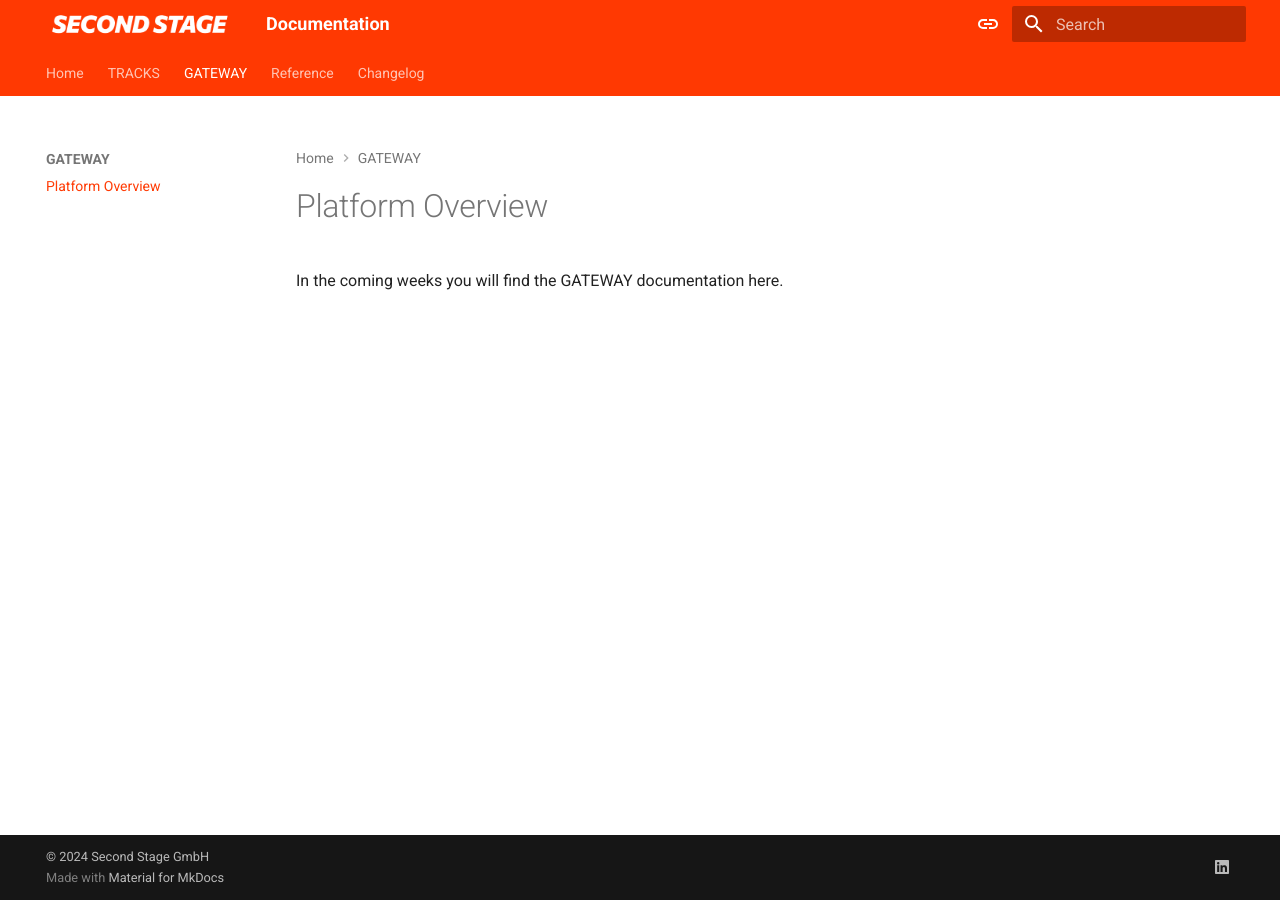
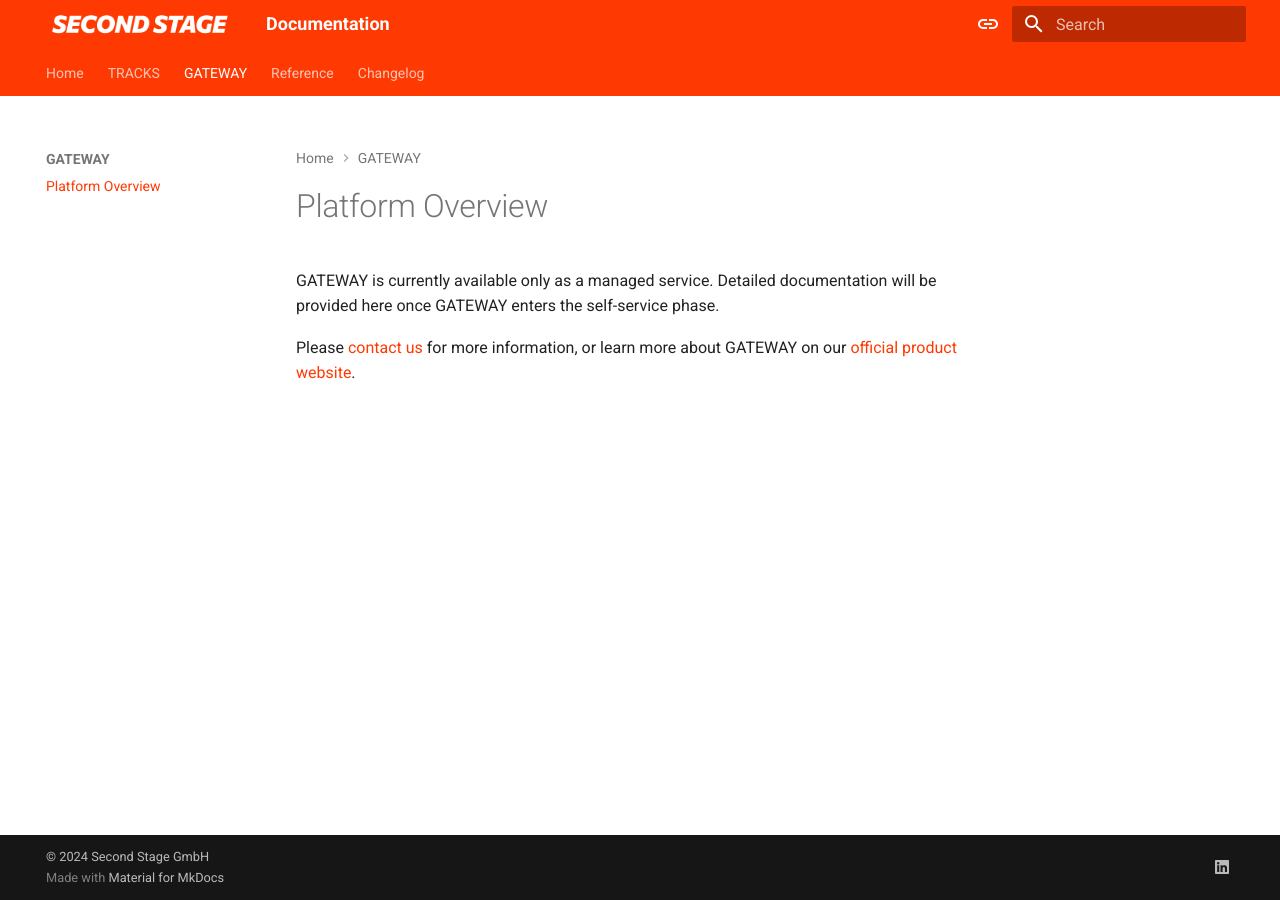
Before and after one commit to secondstage-io/tracks-documentation, an MkDocs documentation site: the page built from docs/gateway/overview.md, in a window 1280 px wide. Built offline with MkDocs 1.6.1 and Material for MkDocs 9.7.7, drawn with Linux system fonts in a browser that asks for light colours.

Commit message:
Update overview.md
updated content

```diff
--- a/docs/gateway/overview.md
+++ b/docs/gateway/overview.md
@@ -1 +1,5 @@
-In the coming weeks you will find the GATEWAY documentation here.
+# Platform Overview
+
+GATEWAY is currently available only as a managed service. Detailed documentation will be provided here once GATEWAY enters the self-service phase.
+
+Please [contact us](https://secondstage.io/contact/) for more information, or learn more about GATEWAY on our [official product website](https://secondstage.io/gateway/).
```
